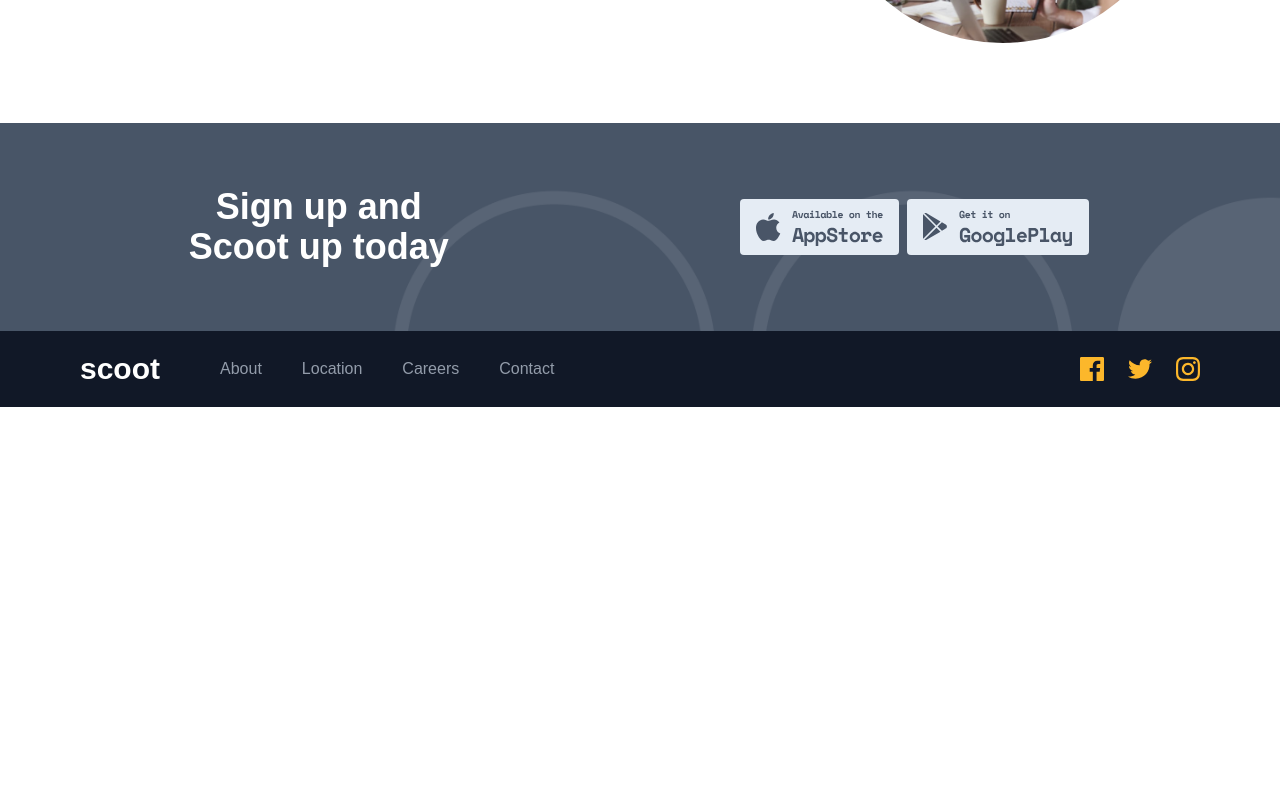
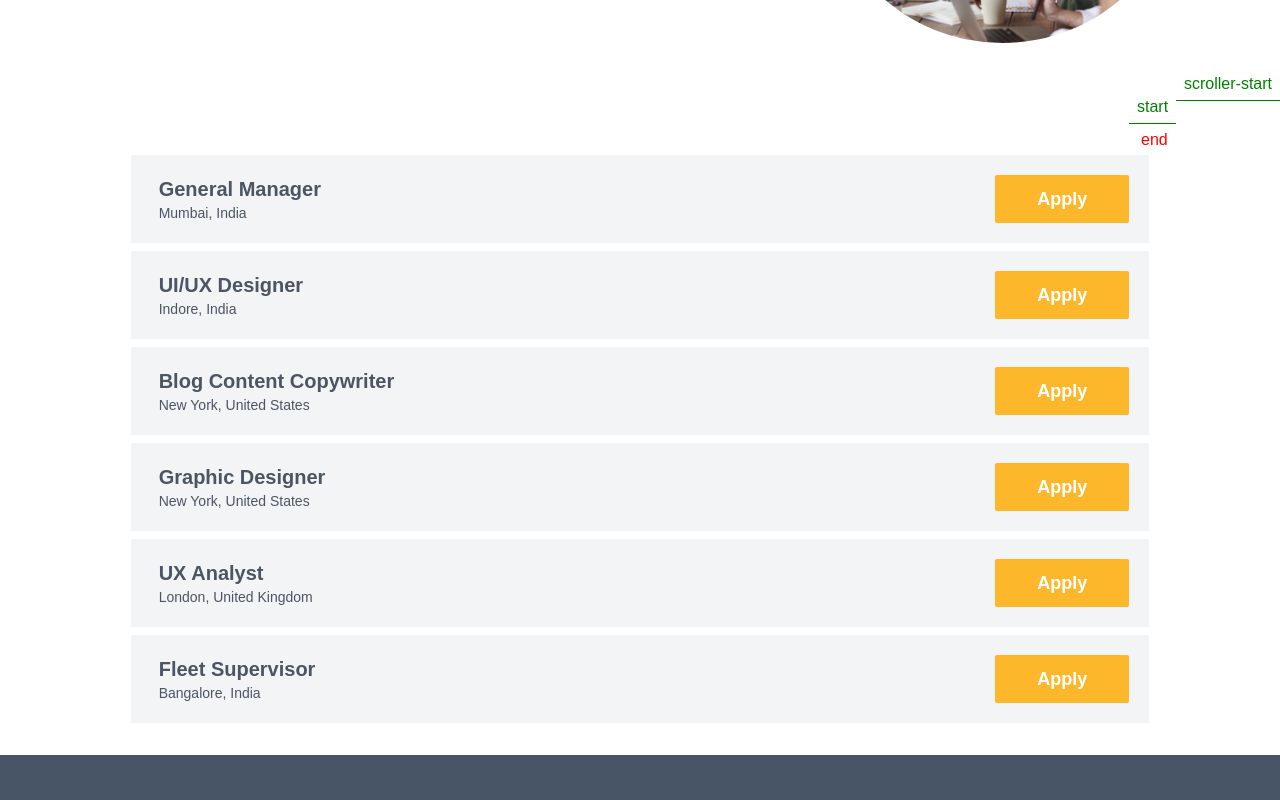
Before and after one commit to bhupendra-06/Scoot, a React (Create React App) app: page /careers in a window 1280 px wide. Shown: the part 620-1420 px from the top of the page. Before the commit the page ends 1027 px from the top, so only its background shows below. Built offline with nearby package versions, Linux system fonts and the light colour scheme.

Commit message:
about and careers section is done

```diff
--- a/src/components/about/About.js
+++ b/src/components/about/About.js
@@ -7,6 +7,7 @@ import AboutScoot from "./AboutScoot";
 import gsap from "gsap";
 import { useGSAP } from "@gsap/react";
 import { ScrollTrigger } from "gsap/all";
+import FAQ from "./FAQ";
 
 const About = () => {
   const data = [
@@ -49,6 +50,7 @@ const About = () => {
     <>
       <PageHeading heading="About" />
       <AboutScoot />
+      <FAQ/>
 
       {/* <InfoSection
         myData = {data}
--- /dev/null
+++ b/src/components/about/FAQ.js
@@ -0,0 +1,42 @@
+import React from "react";
+
+const FAQ = () => {
+  return (
+    <>
+      <ul className="m-5 md:mx-20 max-w-[900px]">
+        <details className="tracking-wide">
+          <summary className="m-0 text-xl md:text-3xl text-gray-600 font-bold bg-gray-200 rounded-t-md">How do I download the app ?</summary>
+          <p className="text-justify text-base text-gray-500 bg-gray-200">
+          To download the Scoot app, you can search “Scoot” in both the App and Google Play stores. An even simpler way to do it would be to click the relevant link at the bottom of this page and you’ll be re-directed to the correct page.
+          </p>
+        </details>
+        <details className="tracking-wide">
+          <summary className="m-0 text-xl md:text-3xl text-gray-600 font-bold bg-gray-200 rounded-t-md">How about the rules & regulations ?</summary>
+          <p className="text-justify text-base text-gray-500 bg-gray-200">
+          To download the Scoot app, you can search “Scoot” in both the App and Google Play stores. An even simpler way to do it would be to click the relevant link at the bottom of this page and you’ll be re-directed to the correct page.
+          </p>
+        </details>
+        <details className="tracking-wide">
+          <summary className="m-0 text-xl md:text-3xl text-gray-600 font-bold bg-gray-200 rounded-t-md">Should I wear a helmet ?</summary>
+          <p className="text-justify text-base text-gray-500 bg-gray-200">
+          Yes, please do! All cities have different laws. But we strongly strongly strongly recommend always wearing a helmet regardless of the local laws. We like you and we want you to be as safe as possible while Scooting.
+          </p>
+        </details>
+        <details className="tracking-wide">
+          <summary className="m-0 text-xl md:text-3xl text-gray-600 font-bold bg-gray-200 rounded-t-md">Do I need a license to ride? ?</summary>
+          <p className="text-justify text-base text-gray-500 bg-gray-200">
+          To download the Scoot app, you can search “Scoot” in both the App and Google Play stores. An even simpler way to do it would be to click the relevant link at the bottom of this page and you’ll be re-directed to the correct page.
+          </p>
+        </details>
+        <details className="tracking-wide">
+          <summary className="m-0 text-xl md:text-3xl text-gray-600 font-bold bg-gray-200 rounded-t-md">What if I damage my Scoot ?</summary>
+          <p className="text-justify text-base text-gray-500 bg-gray-200">
+          To download the Scoot app, you can search “Scoot” in both the App and Google Play stores. An even simpler way to do it would be to click the relevant link at the bottom of this page and you’ll be re-directed to the correct page.
+          </p>
+        </details>
+      </ul>
+    </>
+  );
+};
+
+export default FAQ;
--- a/src/components/careers/Careers.js
+++ b/src/components/careers/Careers.js
@@ -3,32 +3,26 @@ import PageHeading from "../PageHeading";
 import InfoSection from "../home/InfoSection";
 
 import Image1 from "../../assets/home/image6.png";
+import OpenJobPositions from "./OpenJobPositions";
 
 const Careers = () => {
-
   const data = [
     {
-        image: Image1,
-        msgs: "Care to join our mission?",
-        defination: "We’re always looking for ambitious individuals to help us on our journey. If you’re passionate about our mission to provide clean, accessible transport to improve urban living we want to hear from you!",
-        buttonText: "Say Hello",
-        n: "1",
-        btnDisplay: "",
-    }
-]
+      image: Image1,
+      msgs: "Care to join our mission?",
+      defination:
+        "We’re always looking for ambitious individuals to help us on our journey. If you’re passionate about our mission to provide clean, accessible transport to improve urban living we want to hear from you!",
+      buttonText: "Say Hello",
+      n: "1",
+      btnDisplay: "",
+    },
+  ];
 
   return (
     <>
-
-    <PageHeading
-      heading="Careers"
-    />
-
-    <InfoSection
-        myData = {data}
-    />
-
-
+      <PageHeading heading="Careers" />
+      <InfoSection myData={data} />
+      <OpenJobPositions/>
     </>
   );
 };
--- /dev/null
+++ b/src/components/careers/OpenJobPositions.js
@@ -0,0 +1,85 @@
+import React from "react";
+import gsap from "gsap";
+import { useGSAP } from "@gsap/react";
+import { ScrollTrigger } from "gsap/all";
+
+const data = [
+  {
+    role: "General Manager",
+    location: "Mumbai, India",
+  },
+  {
+    role: "UI/UX Designer",
+    location: "Indore, India",
+  },
+  {
+    role: "Blog Content Copywriter",
+    location: "New York, United States",
+  },
+  {
+    role: "Graphic Designer",
+    location: "New York, United States",
+  },
+  {
+    role: "UX Analyst",
+    location: "London, United Kingdom",
+  },
+  {
+    role: "Fleet Supervisor",
+    location: "Bangalore, India",
+  },
+];
+
+// MAIN COMPONENT HERE
+const OpenJobPositions = () => {
+
+// GSAP ANIMATION
+useGSAP(()=>{
+    gsap.registerPlugin(ScrollTrigger);
+    const tl = gsap.timeline({
+        scrollTrigger: {
+          trigger: ".jobs",
+          start: "top 90%",
+          end: "top 10%",
+          markers: true, // Remove this once you’re done debugging
+        },
+      });
+
+      tl.from(".gsapJob", {
+        x: -300,
+        duration: 1,
+        delay: 0.2,
+        opacity: 0,
+        stagger: 0.2,
+      });
+});
+  return (
+    <>
+      <ul className="jobs mx-auto p-4 sm:p-6 w-full max-w-[1200px] md:w-10/12">
+        {data.map((datum) => {
+          return <OpenJob datum={datum} />;
+        })}
+      </ul>
+    </>
+  );
+};
+
+export default OpenJobPositions;
+
+const OpenJob = ({ datum }) => {
+  return (
+    <li className="gsapJob my-2 p-2 sm:p-3 w-full flex items-center justify-between bg-gray-100">
+      <div className="mx-2 sm:mx-4 ">
+        <h3 className="sm:text-xl text-gray-600 font-bold">
+          {datum.role || "Role"}
+        </h3>
+        <h4 className="text-gray-600 text-sm">
+          {datum.location || "location"}
+        </h4>
+      </div>
+      <button className="m-2 px-5 sm:px-10 py-2 rounded-sm border-2 border-yellow bg-yellow text-white text-sm md:text-lg font-bold duration-200 hover:bg-transparent hover:text-yellow">
+        Apply
+      </button>
+    </li>
+  );
+};
--- a/src/components/contact/Contact.js
+++ b/src/components/contact/Contact.js
@@ -85,7 +85,6 @@ const Contact = () => {
                         </p>
                       </div>
                     </div>
-
                     <div className="gsapL mb-8 flex w-full max-w-[370px]">
                       <div className="mr-6 flex h-[60px] w-full max-w-[60px] items-center justify-center overflow-hidden rounded bg-light-yellow text-yellow sm:h-[70px] sm:max-w-[70px]">
                         <FaWhatsapp className="text-2xl" />
@@ -112,7 +111,6 @@ const Contact = () => {
                         </p>
                       </div>
                     </div>
-
                     <div className="gsapL mb-8 flex w-full max-w-[370px] text-black">
                       <div className="mr-6 flex h-[60px] w-full max-w-[60px] items-center justify-center overflow-hidden rounded bg-light-yellow text-yellow sm:h-[70px] sm:max-w-[70px]">
                         <MdEmail className="text-3xl" />
--- a/src/components/home/Header.js
+++ b/src/components/home/Header.js
@@ -59,6 +59,7 @@ export const Header = () => {
     nav.forEach((nv)=>{
       nv.addEventListener("click",()=>{
         tl.reverse();
+
       });
     });
     const navbar = document.querySelector(".navbar");
@@ -96,7 +97,7 @@ export const Header = () => {
       </div>
 
 
-        {/* NAVBAR MENU IN SMALL SCREEN */}
+        {/* SMALL SCREEN NAVBAR MENU */}
       <nav className="navbar css">
         <Link to="/" className="Nav py-4 px-10 text-3xl hover:text-yellow hover hover:bg-gray-500 focus:text-yellow ease-in">Home</Link>
         <Link to="/about" className="Nav py-4 px-10 text-3xl hover:text-yellow hover hover:bg-gray-500 focus:text-yellow ease-in">About</Link>
--- a/src/components/home/InfoSection.js
+++ b/src/components/home/InfoSection.js
@@ -40,7 +40,6 @@ const InfoSection = ({ myData }) => {
       opacity: 0,
       scrollTrigger: {
         trigger: "#gsapInfo3",
-        start: "top 70%",
         start: "0% 70%",
         end: "-70% 30%",
         toggleActions: "play none reverse none",
@@ -55,28 +54,6 @@ const InfoSection = ({ myData }) => {
     <div className="guidesection mb-4">
 
       <InfoChild data={myData} />
-
-      {/* <InfoChild
-        image={Image1}
-        msgs="Easy to use riding telemetry"
-        defination="The Scoot app is available with riding telemetry. This means it can show you your average speed, how long you've been using the scooter, your traveling distance, and many more things all in an easy to use app."
-        buttonText="Learn More"
-        n="1"
-      />
-      <InfoChild
-        image={Image2}
-        msgs="Coming to a city near you"
-        defination="Scoot is available in 4 major cities so far. We’re expanding rapidly, so be sure to let us know if you want to see us in your hometown. We’re aiming to let our scooters loose on 23 cities over the coming year."
-        buttonText="Learn More"
-        n="2"
-      />
-      <InfoChild
-        image={Image3}
-        msgs="Zero hassle payments"
-        defination="Our payment is as easy as one two three. We accept most credit cards and debit cards. You can also link your PayPal account inside the app. Need to pay later? No worries! You can defer payment for up to a month."
-        buttonText="Learn More"
-        n="3"
-      /> */}
     </div>
   );
 };
--- a/src/index.css
+++ b/src/index.css
@@ -12,6 +12,10 @@
   font-family: "Ubuntu", sans-serif;
   /* font-family: sans-serif; */
 }
+body {
+  background: white;
+}
+
 .guidesection {
   position: relative;
   overflow-x: hidden;
@@ -41,3 +45,31 @@
   display: none;
   visibility: hidden;
 }
+
+/* FAQ Section */
+details {
+  width: 100%;
+  padding: 4px;
+  background-color: transparent;
+  transition: ease 1s;
+  cursor: pointer;
+}
+details summary::marker {
+  visibility: none;
+}
+details summary{
+  margin-bottom: 1px;
+  padding: 20px;
+  font-size: 20px;
+  background-color: #aeaeae;
+  text-align: start;
+  transition: ease 1s;
+  list-style: none;
+}
+details p {
+  padding: 10px 20px;
+  font-size: 20px;
+  background-color: #aeaeae;
+  text-align: start;
+  transition: ease 0.5s;
+}
```
Also changed, not shown: src/components/home/InfoChild.js (+0 -31 lines).
